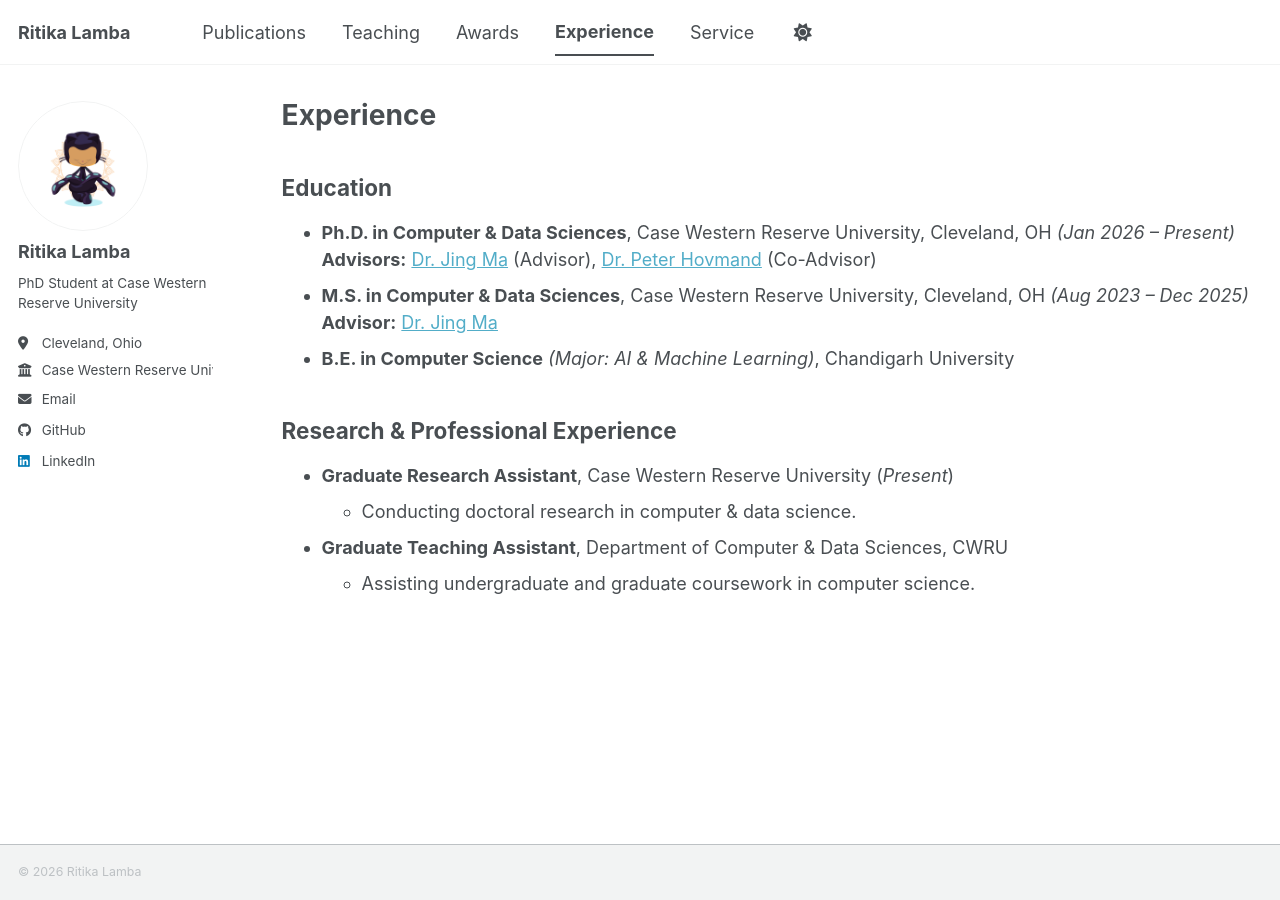
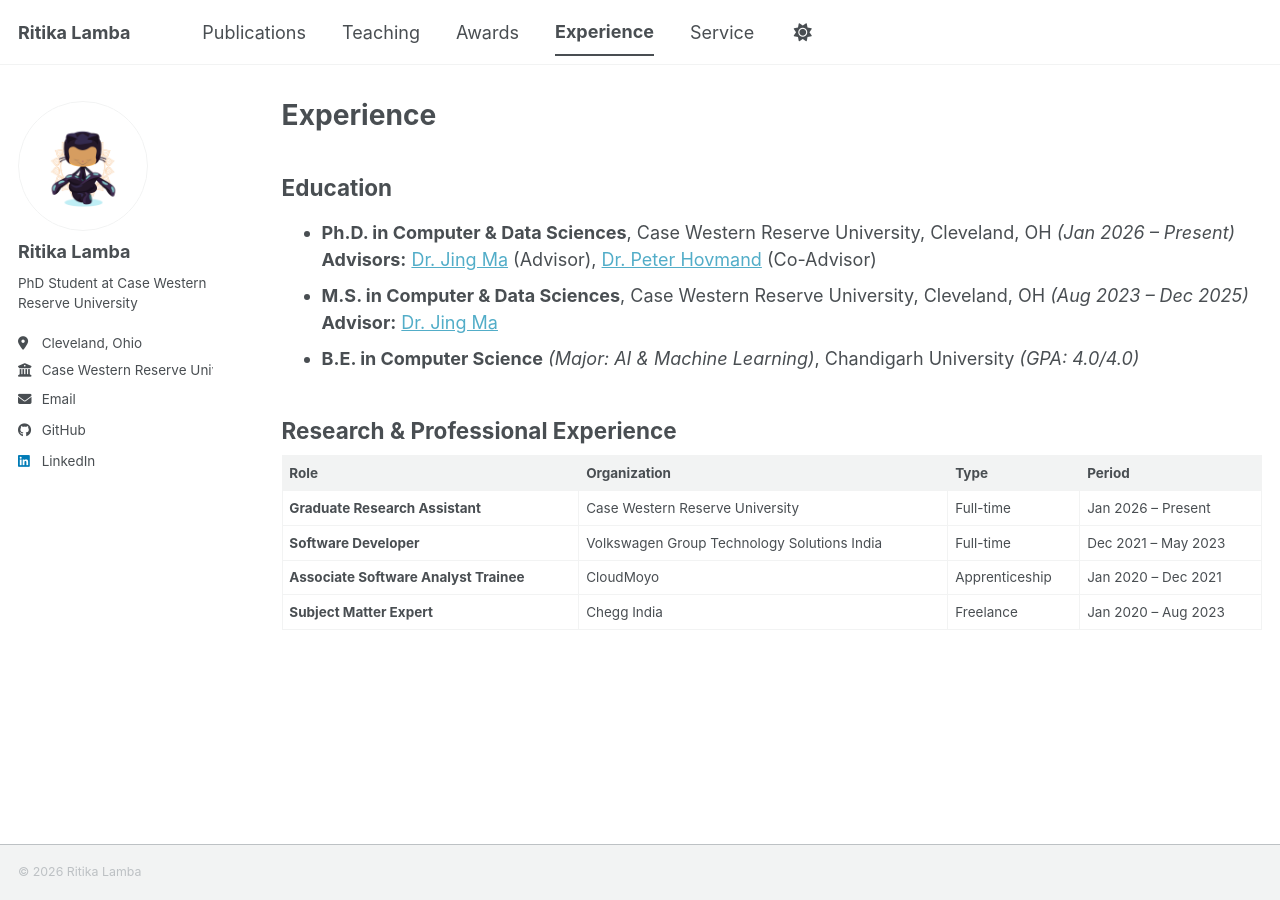
Before and after one commit to rxl895/Personal-Website, a Jekyll site: the page built from _pages/experience.md, in a window 1280 px wide. Built offline with Jekyll 4.4.1, drawn with Linux system fonts in a browser that asks for light colours; a script bundle is joined from its source files by our own code; a style sheet for code colours, icons or effects is not loaded.

Commit message:
Add LinkedIn experience as table: Volkswagen, CloudMoyo, Chegg; add GPA to BE

```diff
--- a/_pages/experience.md
+++ b/_pages/experience.md
@@ -13,11 +13,13 @@ author_profile: true
   **Advisors:** [Dr. Jing Ma](https://case.edu/engineering/about/faculty-and-staff-directory/jing-ma) (Advisor), [Dr. Peter Hovmand](https://case.edu/medicine/healthintegration/people/peter-s-hovmand) (Co-Advisor)
 * **M.S. in Computer & Data Sciences**, Case Western Reserve University, Cleveland, OH *(Aug 2023 – Dec 2025)*
   **Advisor:** [Dr. Jing Ma](https://case.edu/engineering/about/faculty-and-staff-directory/jing-ma)
-* **B.E. in Computer Science** *(Major: AI & Machine Learning)*, Chandigarh University
+* **B.E. in Computer Science** *(Major: AI & Machine Learning)*, Chandigarh University *(GPA: 4.0/4.0)*
 
 ## Research & Professional Experience
 
-* **Graduate Research Assistant**, Case Western Reserve University (*Present*)
-  * Conducting doctoral research in computer & data science.
-* **Graduate Teaching Assistant**, Department of Computer & Data Sciences, CWRU
-  * Assisting undergraduate and graduate coursework in computer science.
+| Role | Organization | Type | Period |
+|------|-------------|------|--------|
+| **Graduate Research Assistant** | Case Western Reserve University | Full-time | Jan 2026 – Present |
+| **Software Developer** | Volkswagen Group Technology Solutions India | Full-time | Dec 2021 – May 2023 |
+| **Associate Software Analyst Trainee** | CloudMoyo | Apprenticeship | Jan 2020 – Dec 2021 |
+| **Subject Matter Expert** | Chegg India | Freelance | Jan 2020 – Aug 2023 |
```
